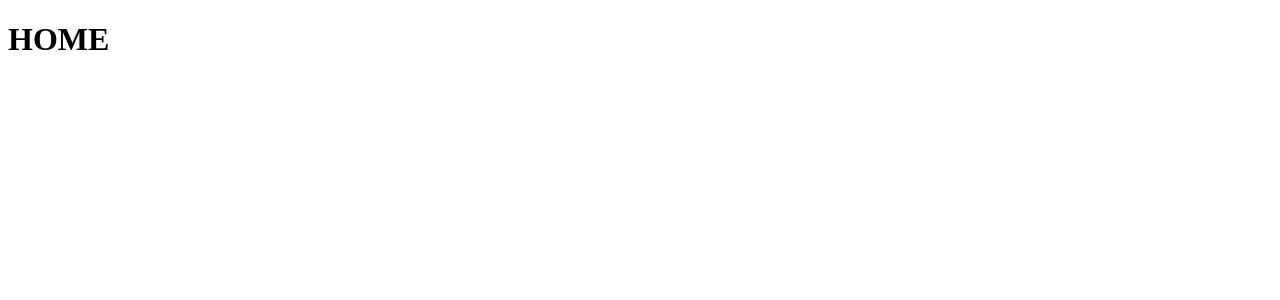
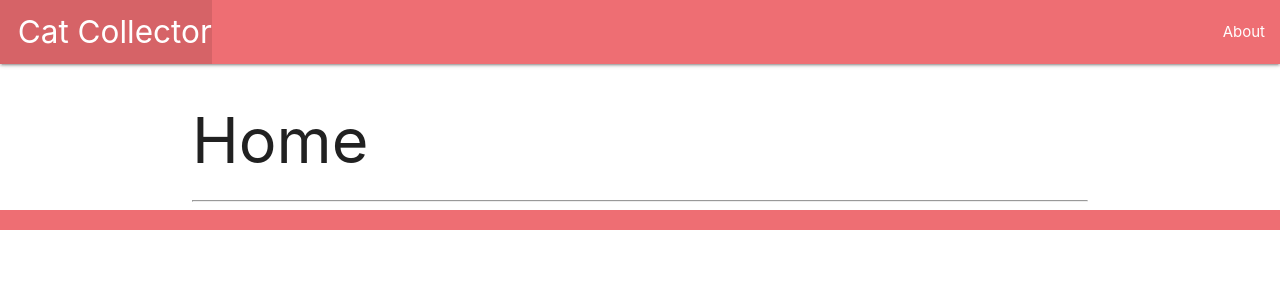
Before and after one commit to FahadIqbal1122/django-catcollector, a Django app: page / in a window 1280 px wide. Before the commit the part shown is almost empty. Shown: the top 300 px of the page. Run offline with Django 5.2, Linux system fonts and the light colour scheme.

Commit message:
create template

```diff
--- /dev/null
+++ b/catcollector/main_app/templates/base.html
@@ -0,0 +1,33 @@
+<!DOCTYPE html>
+<html lang="en">
+
+<head>
+  <meta charset="UTF-8" />
+  <meta name="viewport" content="width=device-width, initial-scale=1.0" />
+  <meta http-equiv="X-UA-Compatible" content="ie=edge" />
+  <title>Cat Collector</title>
+  <link rel="stylesheet" href="https://cdnjs.cloudflare.com/ajax/libs/materialize/1.0.0/css/materialize.min.css" />
+</head>
+
+<body>
+  <header class="navbar-fixed">
+    <nav>
+      <div class="nav-wrapper">
+        <ul>
+          <li>
+            <a href="/" class="left brand-logo">&nbsp;&nbsp;Cat Collector</a>
+          </li>
+        </ul>
+        <ul class="right">
+          <li><a href="/about">About</a></li>
+        </ul>
+      </div>
+    </nav>
+  </header>
+  <main class="container">{% block content %} {% endblock %}</main>
+  <footer class="page-footer">
+    <div class="right">All Rights Reserved, &copy; 2021 Cat Collector &nbsp;</div>
+  </footer>
+</body>
+
+</html>
--- a/catcollector/main_app/templates/home.html
+++ b/catcollector/main_app/templates/home.html
@@ -1,14 +1,7 @@
-<!DOCTYPE html>
-<html lang="en">
+{% extends 'base.html' %} {% block content %}
 
-<head>
-  <meta charset="UTF-8">
-  <meta name="viewport" content="width=device-width, initial-scale=1.0">
-  <title>Document</title>
-</head>
+<h1>Home</h1>
+<hr />
 
-<body>
-  <h1>HOME</h1>
-</body>
 
-</html>
+{% endblock %}
```
Also changed, not shown: catcollector/main_app/templates/about.html (+6 -15 lines).
